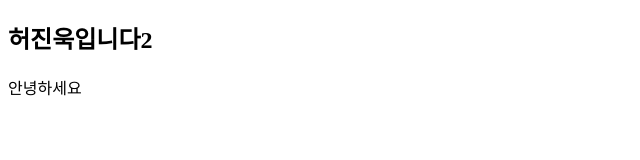
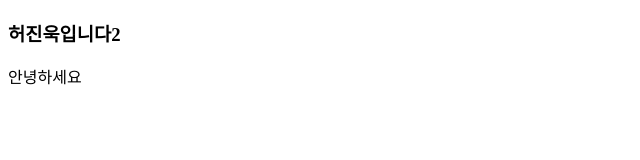
Before and after one commit to kit-frontend-team-1/test.html, a plain HTML site: page pages/KR-HeoJU.html in a window 1280 px wide. Shown: the whole page, without its empty margins (0-640 px from the left). Drawn offline with Linux system fonts and the light colour scheme.

Commit message:
style(login) : h3로 변경했습니다

```diff
--- a/pages/KR-HeoJU.html
+++ b/pages/KR-HeoJU.html
@@ -6,7 +6,7 @@
     <title>Document</title>
   </head>
   <body>
-    <h2>허진욱입니다2</h2>
+    <h3>허진욱입니다2</h3>
     <p>안녕하세요</p>
   </body>
 </html>
```
